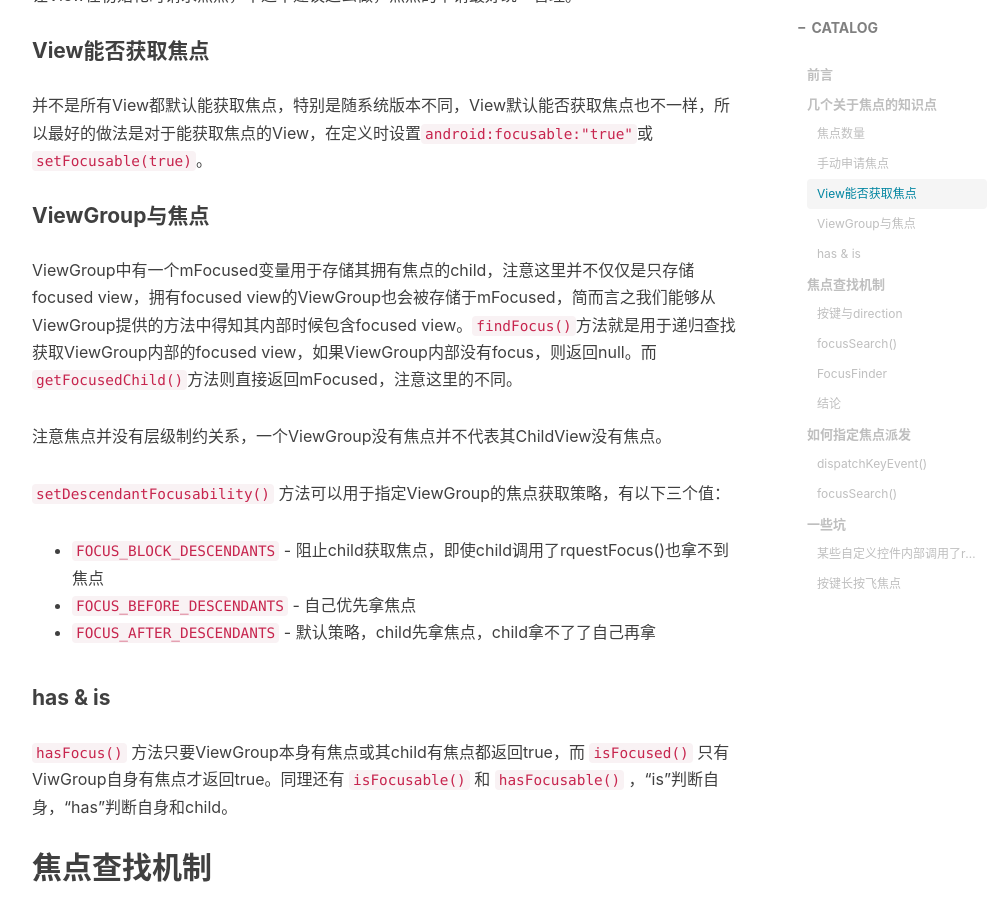
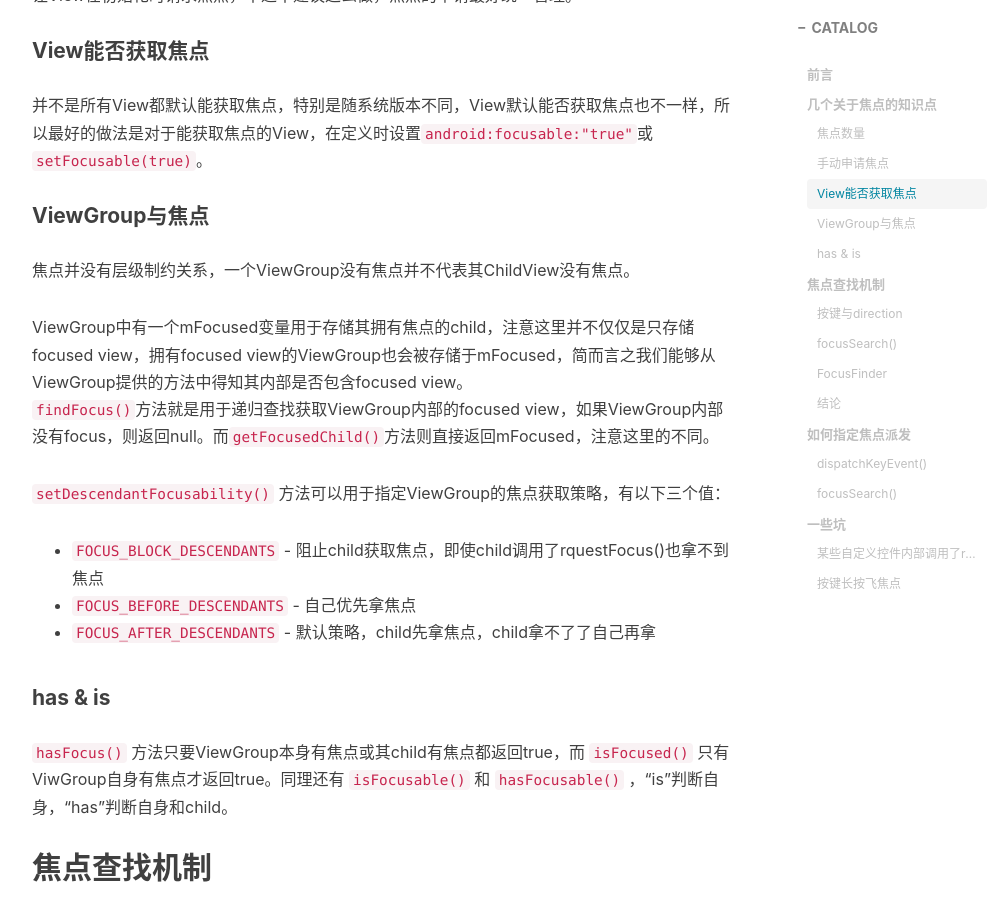
Before and after one commit to lx8421bcd/lx8421bcd.github.io, a Jekyll site: the page built from _posts/2018-12-10-TV端开发之焦点处理.md, in a window 1280 px wide and 900 px high, scrolled down 1100 px. Shown: the whole window, without its empty margins (233-1228 px from the left). Built offline with Jekyll 4.4.1, drawn with Linux system fonts in a browser that asks for light colours; nearby versions of some CDN libraries; comment, search, counter and statistics services are not loaded; some of the changed lines change nothing that is shown.

Commit message:
update format

````diff
--- a/_posts/2018-12-10-TV端开发之焦点处理.md
+++ b/_posts/2018-12-10-TV端开发之焦点处理.md
@@ -27,9 +27,10 @@ tags:
 并不是所有View都默认能获取焦点，特别是随系统版本不同，View默认能否获取焦点也不一样，所以最好的做法是对于能获取焦点的View，在定义时设置```android:focusable:"true"```或```setFocusable(true)```。
 
 #### ViewGroup与焦点
-ViewGroup中有一个mFocused变量用于存储其拥有焦点的child，注意这里并不仅仅是只存储focused view，拥有focused view的ViewGroup也会被存储于mFocused，简而言之我们能够从ViewGroup提供的方法中得知其内部时候包含focused view。```findFocus()```方法就是用于递归查找获取ViewGroup内部的focused view，如果ViewGroup内部没有focus，则返回null。而```getFocusedChild()```方法则直接返回mFocused，注意这里的不同。
+焦点并没有层级制约关系，一个ViewGroup没有焦点并不代表其ChildView没有焦点。
 
-注意焦点并没有层级制约关系，一个ViewGroup没有焦点并不代表其ChildView没有焦点。
+ViewGroup中有一个mFocused变量用于存储其拥有焦点的child，注意这里并不仅仅是只存储focused view，拥有focused view的ViewGroup也会被存储于mFocused，简而言之我们能够从ViewGroup提供的方法中得知其内部是否包含focused view。
+```findFocus()```方法就是用于递归查找获取ViewGroup内部的focused view，如果ViewGroup内部没有focus，则返回null。而```getFocusedChild()```方法则直接返回mFocused，注意这里的不同。
 
 ```setDescendantFocusability()``` 方法可以用于指定ViewGroup的焦点获取策略，有以下三个值：
 * ```FOCUS_BLOCK_DESCENDANTS``` - 阻止child获取焦点，即使child调用了rquestFocus()也拿不到焦点
````
